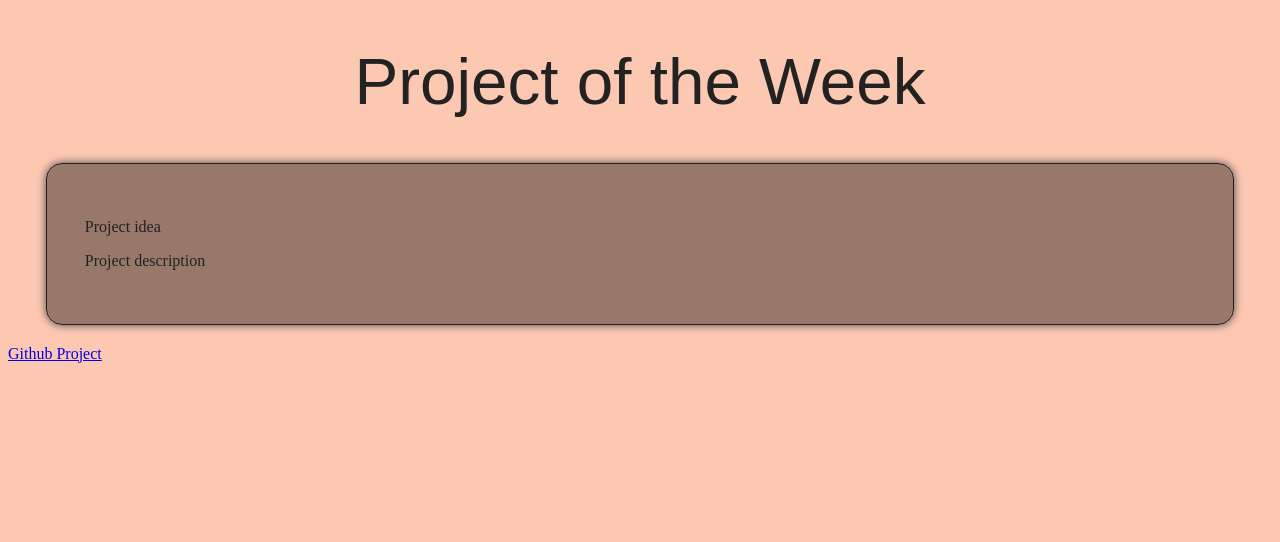
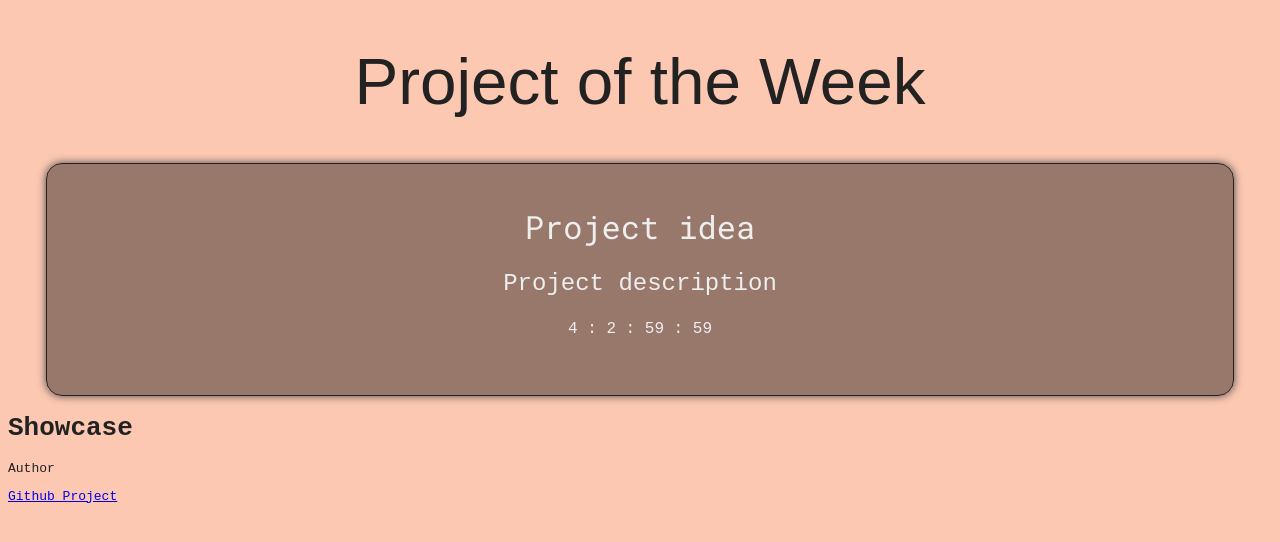
Before and after one commit to profilelag/ProjectOfTheWeek, a plain HTML site: page public/index.html in a window 1280 px wide. Drawn offline with Linux system fonts and the light colour scheme; a web font is replaced by a local one.

Commit message:
Day 1, hour 2 (styling)

```diff
--- a/public/index.html
+++ b/public/index.html
@@ -11,14 +11,18 @@
     <div id="header">
         <p id="idea">Project idea</p>
         <p id="desc">Project description</p>
-        <div id="timer"></div>
+        <div id="timer">4 : 2 : 59 : 59</div>
     </div>
+    <h1>
+        Showcase
+    </h1>
     <div id="showcase">
         <div class="project">
-            <h2 class="author"></h2>
+            <p class="author">Author</p>
             <a href="github.com link" target="_blank">Github Project</a>
         </div>
 
     </div>
+    <script src="/script.js"></script>
 </body>
 </html>
--- a/public/style.css
+++ b/public/style.css
@@ -1,3 +1,4 @@
+@import url('https://fonts.googleapis.com/css2?family=Roboto+Mono:ital,wght@0,100..700;1,100..700&display=swap');
 @font-face {
     font-family: 'Lobster';
     font-style: normal;
@@ -15,8 +16,12 @@
 }
 
 body {
+    font-family: monospace;
+
     background-color: var(--weekly-color);
     color: var(--light-mode-font-color);
+
+    /* TODO: Add a dark mode toggle button */
     /* background-color: var(--dark-mode-bg-color);
     color: var(--weekly-color); */
 }
@@ -32,6 +37,7 @@ body {
 }
 
 #header {
+    color: #eeeeee;
     background-color: rgba(0, 0, 0, 0.4);
     margin: 0 3%;
     padding: 3%;
@@ -40,4 +46,25 @@ body {
     border-color: #222222;
     border-style: solid;
     box-shadow: 0 0 0.5rem var(--dark-mode-bg-color);
+    display: flex;
+    justify-content: center;
+    flex-wrap: wrap;
+    align-items: center;
+    flex-direction: column;
 }
+#header * {
+    margin: 0.2rem 0 1.2rem 0;
+}
+
+#idea {
+    font-size: 2rem;
+    font-family: "Roboto Mono";
+}
+
+#desc {
+    font-size: 1.5rem;
+}
+
+#timer {
+    font-size: 1rem;
+}
```
Also changed, not shown: public/script.js (added).
